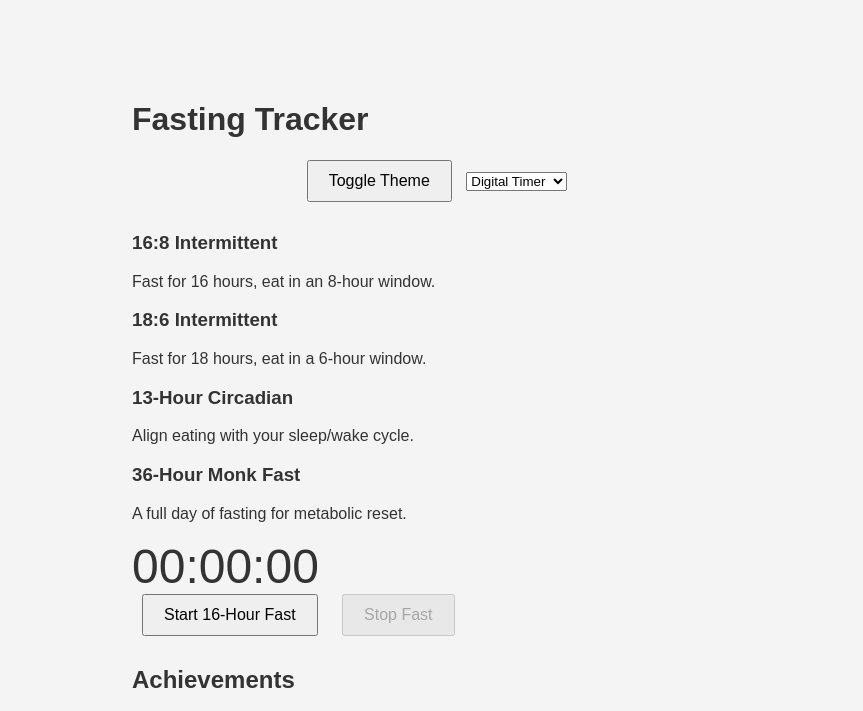
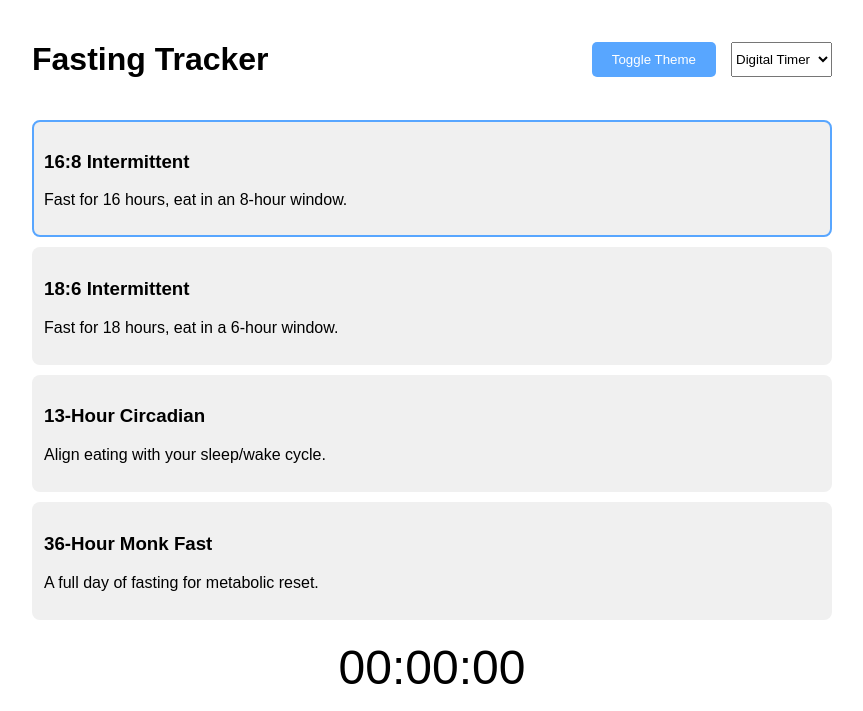
Before and after one commit to ulyweb/fastingapp, a plain HTML site: page index.html in a window 1280 px wide. Shown: the top 711 px of the page, without its empty margins (208-1071 px from the left). Drawn offline with nearby package versions, Linux system fonts and the light colour scheme.

Commit message:
Update style.css

```diff
--- a/style.css
+++ b/style.css
@@ -1,36 +1,69 @@
 :root {
-  --bg-color: #f4f4f4;
-  --text-color: #333;
+  --bg-color: #ffffff;
+  --text-color: #000000;
   --accent-color: #58a6ff;
+  --card-bg: #f0f0f0;
 }
 
 body.dark {
   --bg-color: #0d1117;
   --text-color: #c9d1d9;
   --accent-color: #58a6ff;
+  --card-bg: #161b22;
 }
 
 body {
   background-color: var(--bg-color);
   color: var(--text-color);
-  font-family: Arial, sans-serif;
+  font-family: 'Arial', sans-serif;
   margin: 0;
   padding: 0;
 }
 
 .app {
-  max-width: 600px;
-  margin: 50px auto;
-  padding: 30px;
+  max-width: 800px;
+  margin: auto;
+  padding: 20px;
 }
 
-.header {
+header {
   display: flex;
   justify-content: space-between;
   align-items: center;
 }
 
-.timer {
+.controls {
+  display: flex;
+  gap: 10px;
+}
+
+.plans {
+  display: flex;
+  flex-wrap: wrap;
+  gap: 10px;
+  margin: 20px 0;
+}
+
+.plan-card {
+  background-color: var(--card-bg);
+  border: 2px solid transparent;
+  border-radius: 8px;
+  padding: 10px;
+  flex: 1 1 calc(50% - 10px);
+  cursor: pointer;
+  transition: transform 0.2s, border-color 0.2s;
+}
+
+.plan-card:hover {
+  transform: scale(1.02);
+  border-color: var(--accent-color);
+}
+
+.plan-card.selected {
+  border-color: var(--accent-color);
+}
+
+.timer-section {
   text-align: center;
   margin: 20px 0;
 }
@@ -39,30 +72,38 @@ body {
   font-size: 48px;
 }
 
-.controls {
+.action-buttons {
   text-align: center;
-  margin-bottom: 30px;
+  margin: 20px 0;
 }
 
 button {
-  font-size: 16px;
+  background-color: var(--accent-color);
+  color: #fff;
+  border: none;
   padding: 10px 20px;
-  margin: 0 10px;
+  margin: 0 5px;
+  border-radius: 5px;
   cursor: pointer;
 }
 
+button:disabled {
+  background-color: #ccc;
+  cursor: not-allowed;
+}
+
 .achievements, .history {
-  margin-top: 30px;
+  margin: 20px 0;
 }
 
 #achievements-list {
-  list-style-type: none;
+  list-style: none;
   padding: 0;
 }
 
 #achievements-list li {
-  background: #e2e2e2;
+  background-color: var(--card-bg);
   margin: 5px 0;
   padding: 10px;
-  border-radius: 4px;
+  border-radius: 5px;
 }
```
